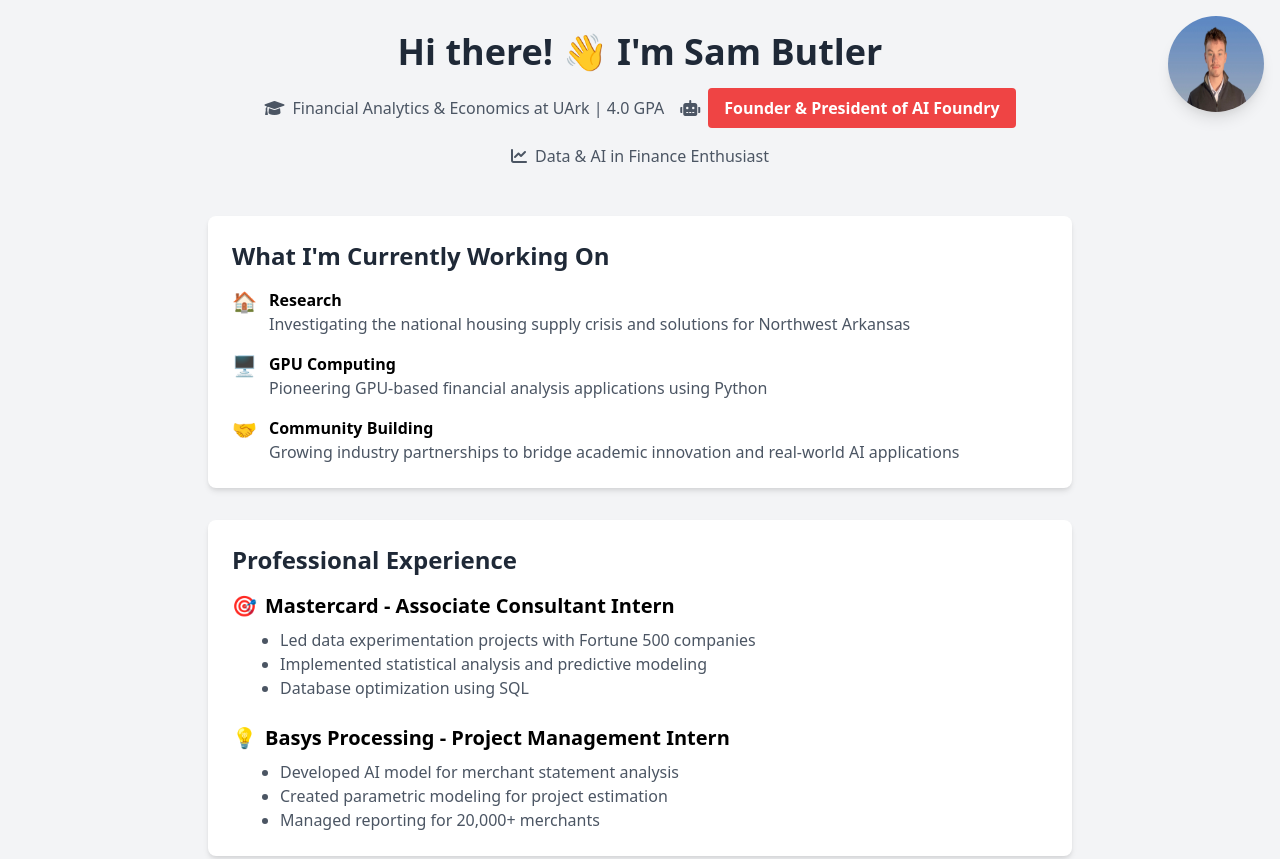
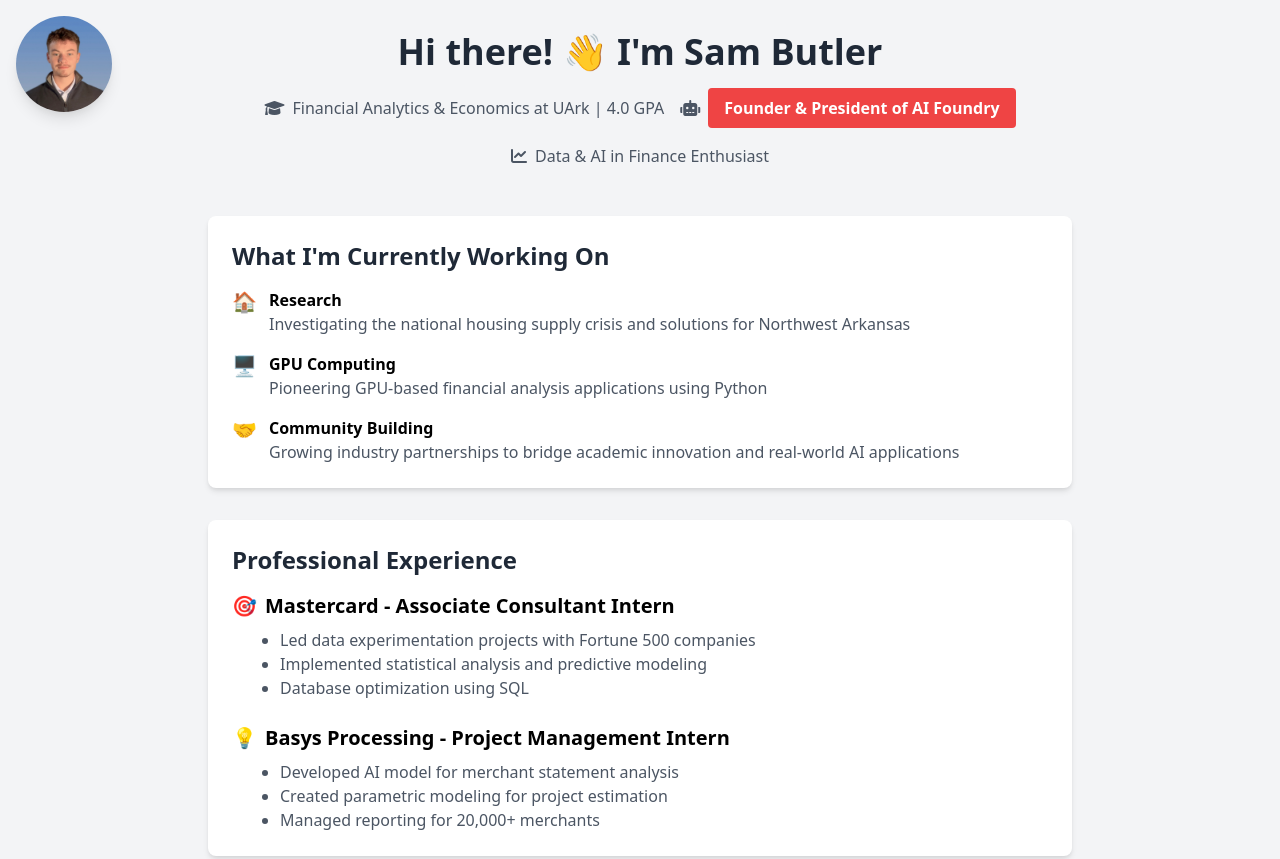
Before and after one commit to srbutler1/srbutler1, a plain HTML site: page docs/index.html in a window 1280 px wide. Shown: the top 859 px of the page. Drawn offline with nearby package versions, Linux system fonts and the light colour scheme.

Commit message:
personal site

```diff
--- a/docs/index.html
+++ b/docs/index.html
@@ -8,7 +8,7 @@
     <link href="https://cdnjs.cloudflare.com/ajax/libs/font-awesome/6.0.0/css/all.min.css" rel="stylesheet">
 </head>
 <body class="bg-gray-100 relative">
-    <img src="profile-picture.jpg" alt="Profile Picture" class="absolute top-0 right-0 m-4 w-24 h-24 rounded-full shadow-lg">
+    <img src="profile-picture.jpg" alt="Profile Picture" class="absolute top-0 left-0 m-4 w-24 h-24 rounded-full shadow-lg object-cover">
     <div class="container mx-auto px-4 py-8 max-w-4xl">
         <header class="text-center mb-12">
             <h1 class="text-4xl font-bold text-gray-800 mb-4">Hi there! 👋 I'm Sam Butler</h1>
```
